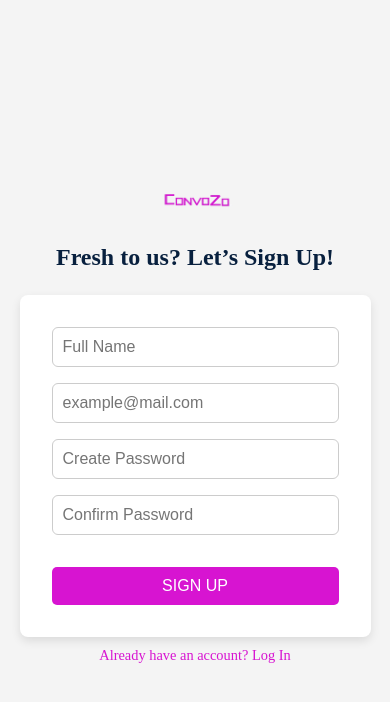
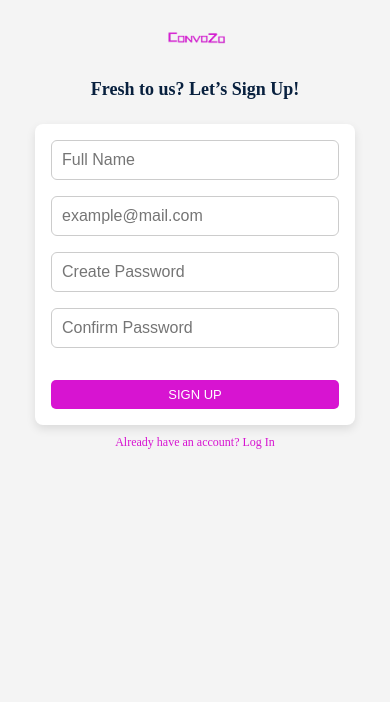
Before and after one commit to WhisperedShadow/ConvoZo, a React (Vite) app: page /signup in a window 390 px wide. Shown: the top 702 px of the page. Built offline with nearby package versions, Linux system fonts and the light colour scheme; no server answers.

Commit message:
The responsive design is added

```diff
--- a/src/components/Navbar.module.css
+++ b/src/components/Navbar.module.css
@@ -138,13 +138,66 @@
     transform: translateX(0px);
   }
 }
+@media (max-width: 768px) {
+  .streak {
+    width: 150px;
+    right: 5px;
+    top: 5px;
+    font-size: 12px;
+  }
 
-@media (max-width: 800px) {
   .navbar a p {
     display: none;
   }
 
+  .streak h2 {
+    font-size: 14px;
+  }
+
+  .header img {
+    height: 50px;
+    width: 50px;
+  }
+
+  .navbar {
+    width: 80px;
+    height: 100%;
+  }
+
   .navbar a {
-    width: 70px;
+    width: 60px;
+    font-size: 14px;
+    padding: 5px;
+  }
+
+  .navbar a img {
+    height: 25px;
+    width: 25px;
+  }
+
+  .navbar h1 {
+    font-size: 1.2em;
+  }
+
+  .popup {
+    width: 220px;
+    height: 250px;
+    right: 5px;
+    top: 50px;
+  }
+
+  .popup img {
+    height: 50px;
+    width: 50px;
+  }
+
+  .popup a img {
+    height: 25px;
+    width: 25px;
+  }
+
+  .popup button {
+    font-size: 14px;
+    padding: 5px;
   }
 }
--- a/src/pages/Practice/ai/AI.module.css
+++ b/src/pages/Practice/ai/AI.module.css
@@ -95,3 +95,94 @@ button:hover {
   width: 80%;
   margin: 5px 0;
 }
+
+@media (max-width: 768px) {
+  .container {
+    margin-top: 20%;
+      max-width: 85%;
+      margin-left: 15%;
+      padding: 15px;
+  }
+
+  h1 {
+      font-size: 20px;
+  }
+
+  p {
+      font-size: 14px;
+  }
+
+  .chatBox {
+      max-height: 250px;
+      padding: 8px;
+  }
+
+  .aiMessage, .userMessage {
+      font-size: 13px;
+      padding: 8px;
+  }
+
+  .controls {
+      flex-direction: column;
+      gap: 5px;
+  }
+
+  button {
+      width: 100%;
+      padding: 8px;
+      font-size: 14px;
+  }
+
+  .evaluation {
+      padding: 8px;
+  }
+
+  .evaluation input[type="range"] {
+      width: 100%;
+  }
+}
+
+@media (max-width: 480px) {
+  .container {
+      max-width: 80%;
+      margin-left: 15%;
+      padding: 10px;
+  }
+
+  h1 {
+      font-size: 18px;
+  }
+
+  p {
+      font-size: 13px;
+  }
+
+  .chatBox {
+      max-height: 220px;
+      padding: 6px;
+  }
+
+  .aiMessage, .userMessage {
+      font-size: 12px;
+      padding: 6px;
+  }
+
+  .controls {
+      flex-direction: column;
+      gap: 5px;
+  }
+
+  button {
+      width: 100%;
+      padding: 7px;
+      font-size: 13px;
+  }
+
+  .evaluation {
+      padding: 6px;
+  }
+
+  .evaluation input[type="range"] {
+      width: 100%;
+  }
+}
--- a/src/pages/Practice/chat/VideoChat.module.css
+++ b/src/pages/Practice/chat/VideoChat.module.css
@@ -1,7 +1,7 @@
 .videoChatContainer {
   position: absolute;
-    right: 0;
-    width: 90%;
+  left: 15%;
+  width: 85%;
   height: 100vh;
   display: flex;
   flex-direction: column;
@@ -58,9 +58,8 @@
 }
 
 @media screen and (max-width: 768px) {
-    .videoChatContainer{
-        width: 100%;
-    }
+
+
   .videoSection {
       flex-direction: column;
       align-items: center;
@@ -68,7 +67,7 @@
 
   .videoContainer {
       width: 90%;
-      margin: 10px ;
+      margin: 10px;
   }
 
   .controls {
--- a/src/pages/Practice/practice.module.css
+++ b/src/pages/Practice/practice.module.css
@@ -46,8 +46,90 @@
 }
 
 
+@media (max-width: 1024px) {
+    .practice {
+        height: auto;
+        padding: 40px 20px;
+    }
+
+    .practice h1 {
+        font-size: 2.5rem;
+        text-align: center;
+    }
+
+    .practice div {
+        flex-wrap: wrap;
+        justify-content: center;
+        gap: 20px;
+    }
+
+    .practice div div {
+        width: 260px;
+        height: 360px;
+    }
+
+    .practice div img {
+        width: 180px;
+        height: 180px;
+    }
+
+    .practice div a {
+        font-size: 24px;
+        padding: 0.8rem;
+        width: 90px;
+    }
+}
+
 @media (max-width: 800px) {
-    .practice div{
+    .practice div {
         flex-direction: column;
+        align-items: center;
+        gap: 20px;
     }
-  }
+
+    .practice h1 {
+        font-size: 2rem;
+    }
+
+    .practice div div {
+        width: 280px;
+        height: 380px;
+    }
+
+    .practice div img {
+        width: 160px;
+        height: 160px;
+    }
+
+    .practice div a {
+        font-size: 22px;
+        padding: 0.7rem;
+        width: 85px;
+    }
+}
+
+@media (max-width: 480px) {
+    .practice {
+        padding: 30px 10px;
+    }
+
+    .practice h1 {
+        font-size: 1.8rem;
+    }
+
+    .practice div div {
+        width: 240px;
+        height: 340px;
+    }
+
+    .practice div img {
+        width: 140px;
+        height: 140px;
+    }
+
+    .practice div a {
+        font-size: 20px;
+        padding: 0.6rem;
+        width: 80px;
+    }
+}
--- a/src/pages/dashboard/dashboard.module.css
+++ b/src/pages/dashboard/dashboard.module.css
@@ -50,3 +50,52 @@
     color: #007bff;
     background-color: rgba(0, 123, 255, 0.1);
   }
+
+
+  @media (max-width: 800px) {
+    .dashboard {
+      width: 85%;
+      max-width: none;
+      margin-left: 15%;
+      height: auto;
+      padding: 20px 10px;
+    }
+
+    h1 {
+      font-size: 2em;
+    }
+
+
+    th, td {
+      padding: 8px;
+    }
+
+    .highlight {
+      background-color: rgba(255, 215, 0, 0.3);
+    }
+
+    .currentUser {
+      color: #007bff;
+      background-color: rgba(0, 123, 255, 0.1);
+    }
+  }
+
+  @media (max-width: 500px) {
+    .dashboard {
+      width: 80%;
+      margin-left: 20%;
+      padding: 15px 5px;
+    }
+
+    h1 {
+      font-size: 1.8em;
+    }
+
+    table {
+      font-size: 12px;
+    }
+
+    th, td {
+      padding: 6px;
+    }
+  }
--- a/src/pages/login/Login.module.css
+++ b/src/pages/login/Login.module.css
@@ -70,8 +70,67 @@ button:hover {
   text-decoration: underline;
 }
 
-@media (max-width: 400px) {
+@media (max-width: 600px) {
+  .container {
+    height: auto;
+    padding: 20px;
+  }
+
+  .logo img {
+    width: 80px;
+    height: auto;
+  }
+
+  h1 {
+    font-size: 1.2rem;
+    margin-bottom: 1rem;
+  }
+
   form {
     width: 90%;
+    padding: 1.5rem;
+  }
+
+  input {
+    font-size: 0.9rem;
+    padding: 8px;
+  }
+
+  button {
+    font-size: 0.9rem;
+    padding: 10px;
+  }
+
+  .link {
+    font-size: 0.8rem;
   }
 }
+
+@media (max-width: 400px) {
+  .logo img {
+    width: 70px;
+  }
+
+  h1 {
+    font-size: 1rem;
+  }
+
+  form {
+    padding: 1rem;
+    width: 95%;
+  }
+
+  input {
+    font-size: 0.8rem;
+    padding: 7px;
+  }
+
+  button {
+    font-size: 0.8rem;
+    padding: 9px;
+  }
+
+  .link {
+    font-size: 0.75rem;
+  }
+}
--- a/src/pages/roleplays/plays/Talk.module.css
+++ b/src/pages/roleplays/plays/Talk.module.css
@@ -95,3 +95,94 @@
   width: 80%;
   margin: 5px 0;
 }
+
+@media (max-width: 768px) {
+  .container {
+    margin-top: 20%;
+      max-width: 85%;
+      margin-left: 15%;
+      padding: 15px;
+  }
+
+  h1 {
+      font-size: 20px;
+  }
+
+  p {
+      font-size: 14px;
+  }
+
+  .chatBox {
+      max-height: 250px;
+      padding: 8px;
+  }
+
+  .aiMessage, .userMessage {
+      font-size: 13px;
+      padding: 8px;
+  }
+
+  .controls {
+      flex-direction: column;
+      gap: 5px;
+  }
+
+  button {
+      width: 100%;
+      padding: 8px;
+      font-size: 14px;
+  }
+
+  .evaluation {
+      padding: 8px;
+  }
+
+  .evaluation input[type="range"] {
+      width: 100%;
+  }
+}
+
+@media (max-width: 480px) {
+  .container {
+      max-width: 80%;
+      margin-left: 15%;
+      padding: 10px;
+  }
+
+  h1 {
+      font-size: 18px;
+  }
+
+  p {
+      font-size: 13px;
+  }
+
+  .chatBox {
+      max-height: 220px;
+      padding: 6px;
+  }
+
+  .aiMessage, .userMessage {
+      font-size: 12px;
+      padding: 6px;
+  }
+
+  .controls {
+      flex-direction: column;
+      gap: 5px;
+  }
+
+  button {
+      width: 100%;
+      padding: 7px;
+      font-size: 13px;
+  }
+
+  .evaluation {
+      padding: 6px;
+  }
+
+  .evaluation input[type="range"] {
+      width: 100%;
+  }
+}
--- a/src/pages/signup/Signup.module.css
+++ b/src/pages/signup/Signup.module.css
@@ -70,8 +70,89 @@ button:hover {
   text-decoration: underline;
 }
 
-@media (max-width: 400px) {
+@media (max-width: 768px) {
+  .container {
+    height: auto;
+    padding: 20px;
+  }
+
+  .logo img {
+    width: 80px;
+    height: auto;
+  }
+
+  h1 {
+    font-size: 1.2rem;
+    margin-bottom: 1rem;
+  }
+
+  form {
+    width: 80%;
+    max-width: 320px;
+    padding: 1.5rem;
+  }
+
+  input {
+    font-size: 0.9rem;
+    padding: 8px;
+  }
+
+  button {
+    font-size: 0.9rem;
+    padding: 10px;
+  }
+
+  .link {
+    font-size: 0.85rem;
+  }
+}
+
+@media (max-width: 480px) {
   form {
     width: 90%;
+    padding: 1.2rem;
+  }
+
+  h1 {
+    font-size: 1rem;
+  }
+
+  input {
+    font-size: 0.85rem;
+    padding: 7px;
+  }
+
+  button {
+    font-size: 0.85rem;
+    padding: 9px;
+  }
+
+  .link {
+    font-size: 0.8rem;
   }
 }
+
+@media (max-width: 400px) {
+  .logo img {
+    width: 70px;
+  }
+
+  form {
+    padding: 1rem;
+    width: 95%;
+  }
+
+  input {
+    font-size: 0.8rem;
+    padding: 7px;
+  }
+
+  button {
+    font-size: 0.8rem;
+    padding: 9px;
+  }
+
+  .link {
+    font-size: 0.75rem;
+  }
+}
```
Lines whose indentation alone changed are shown as unchanged.
